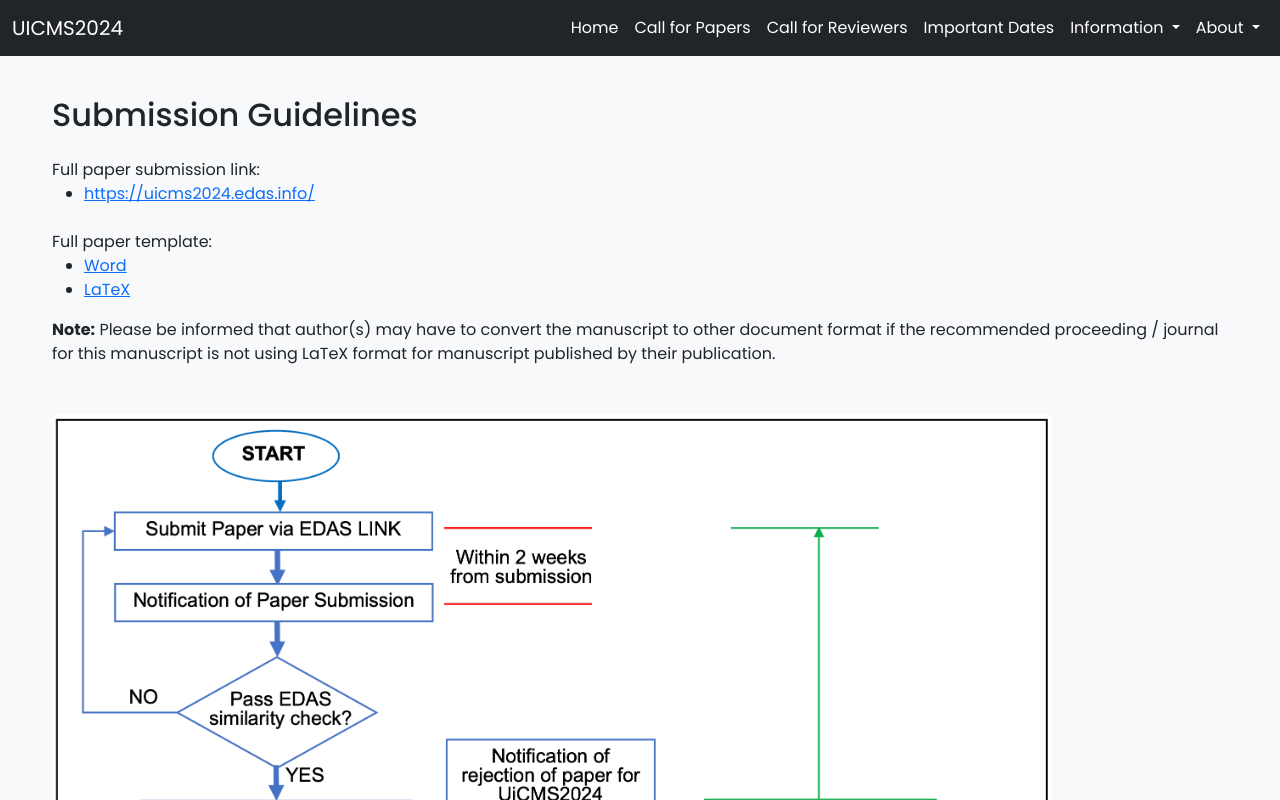
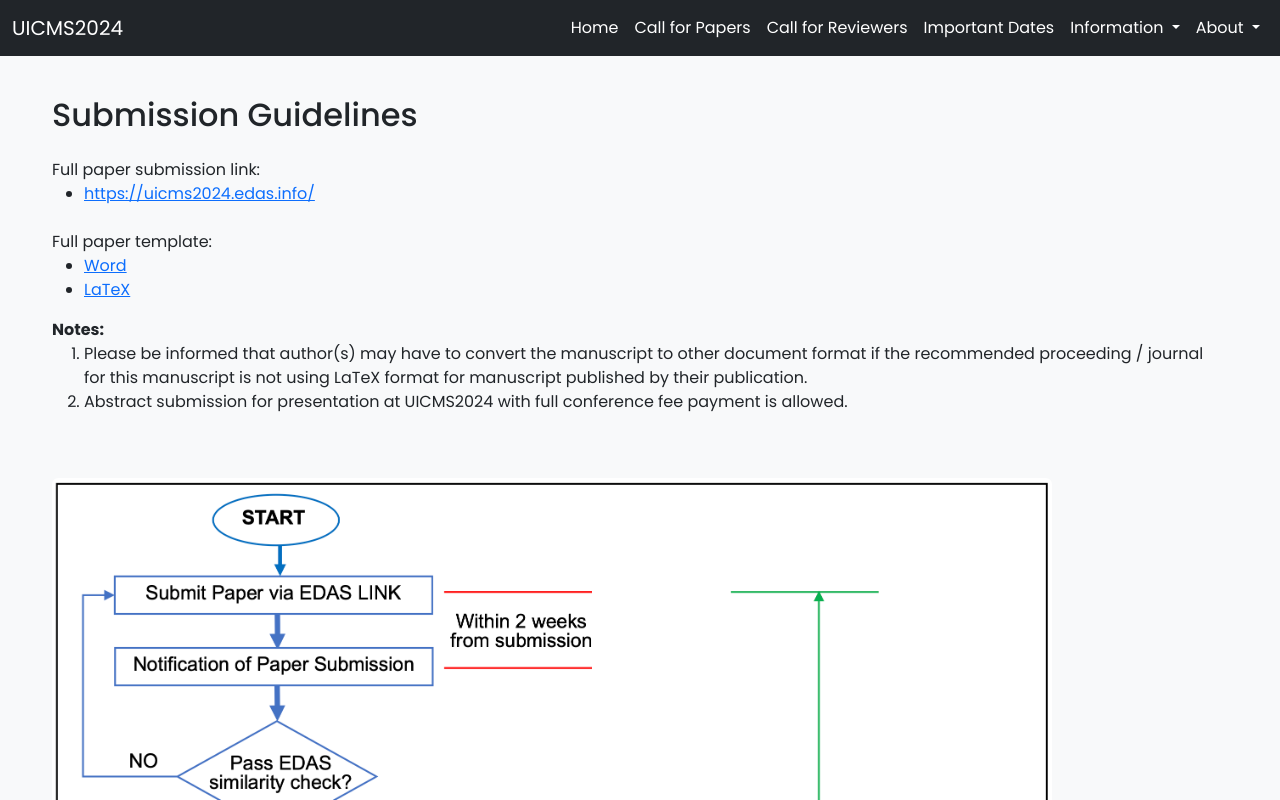
Before and after one commit to uicms2024/uicms2024.github.io, an Angular app: page /guideline in a window 1280 px wide. Shown: the top 800 px of the page. Built offline with nearby package versions, Linux system fonts and the light colour scheme.

Commit message:
Add "Abstract submission for presentation at UICMS2024 with full conference fee payment is allowed." in  Submission Guidelines

```diff
--- a/src/app/guidelines/guidelines.component.html
+++ b/src/app/guidelines/guidelines.component.html
@@ -12,9 +12,13 @@
       <li><a href="{{confTemplateLinkLaTeX}}" target="_blank">LaTeX</a></li>
     </ul>
 
-    <p>
-      <span class="poppins-bold">Note:</span>  Please be informed that author(s) may have to convert the manuscript to other document format if the recommended proceeding / journal for this manuscript is not using LaTeX format for manuscript published by their publication.
-    </p>
+
+      <span class="poppins-bold">Notes:</span>
+      <ol>
+      <li>Please be informed that author(s) may have to convert the manuscript to other document format if the recommended proceeding / journal for this manuscript is not using LaTeX format for manuscript published by their publication.</li>
+      <li>Abstract submission for presentation at UICMS2024 with full conference fee payment is allowed.</li>
+    </ol>
+
     <figure class="figure mt-5">
       <a href="/assets/publication-process.png"
         ><img
```
